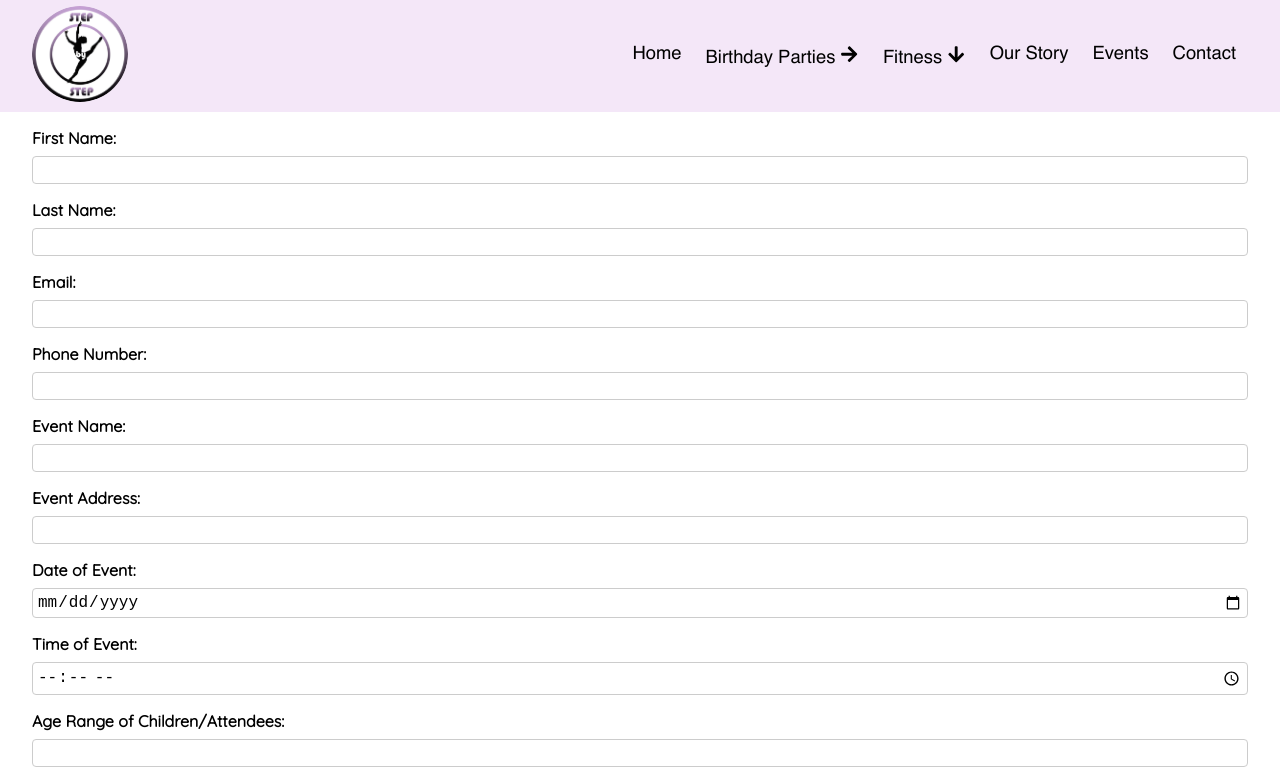
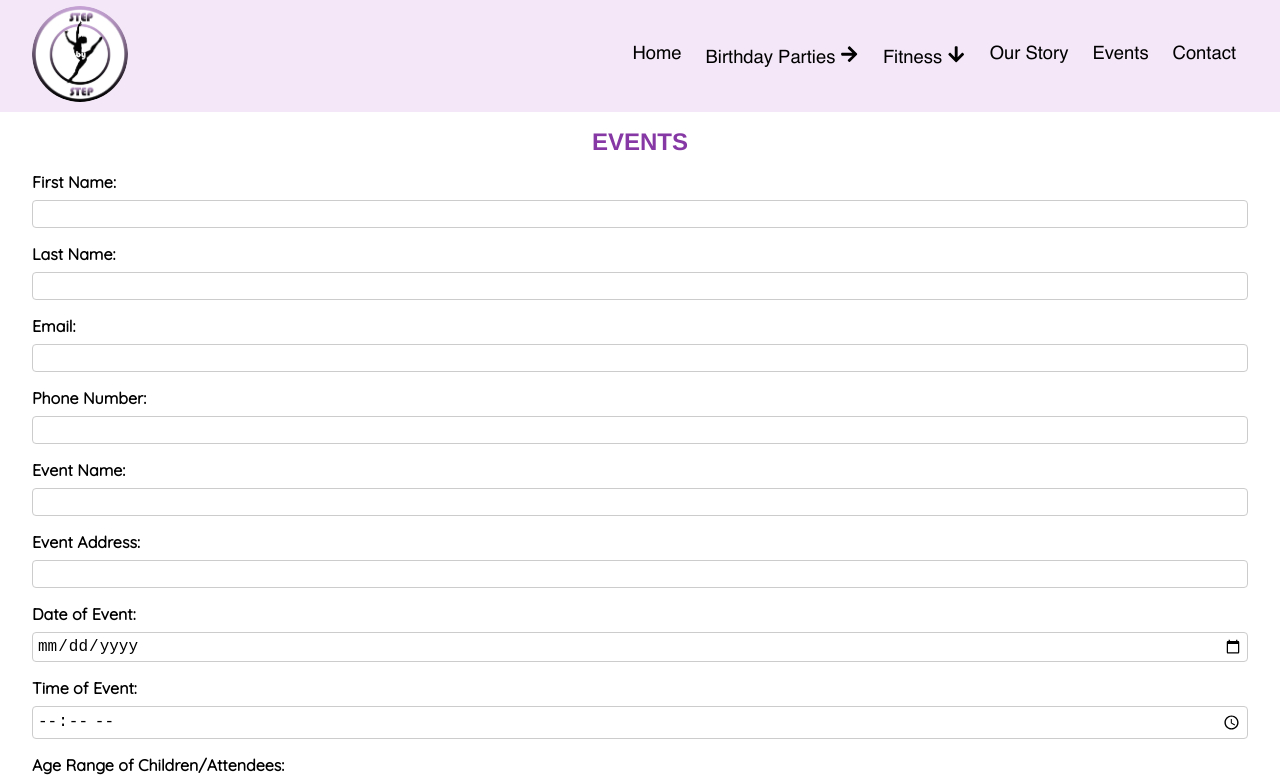
Before and after one commit to ralphdaryn/stepbystepstars, a React (Create React App) app: page /events in a window 1280 px wide. Shown: the top 781 px of the page. Built offline with nearby package versions, Linux system fonts and the light colour scheme.

Commit message:
style events and service

```diff
--- a/src/components/Events/Events.js
+++ b/src/components/Events/Events.js
@@ -1,5 +1,5 @@
 import "./Events.scss";
-import { useState } from "react";
+import { useState, useEffect } from "react";
 
 const Events = () => {
   const [formData, setFormData] = useState({
@@ -17,21 +17,23 @@ const Events = () => {
 
   const handleChange = (e) => {
     const { name, value } = e.target;
-    setFormData({
-      ...formData,
-      [name]: value,
-    });
+    setFormData({ ...formData, [name]: value });
   };
 
   const handleSubmit = (e) => {
     e.preventDefault();
-    console.log(formData);
-    // Here you can handle form submission, e.g., sending data to a server
+    console.log(formData); // Log or process formData as needed
   };
 
+  useEffect(() => {
+    window.scrollTo(0, 0); // Scroll to the top when the component mounts
+  }, []);
+
   return (
+    <div>
       <form className="events-form" onSubmit={handleSubmit}>
         <div className="events-form__field">
+          <h2 className="events-form__title">Events</h2>
           <label className="events-form__label">First Name:</label>
           <input
             className="events-form__input"
@@ -147,6 +149,7 @@ const Events = () => {
           Submit
         </button>
       </form>
+    </div>
   );
 };
 
--- a/src/components/Events/Events.scss
+++ b/src/components/Events/Events.scss
@@ -1,8 +1,16 @@
 .events-form {
   display: flex;
   flex-direction: column;
-  padding: 0.5rem 2rem 1.5rem;
-  margin-top: 7.5rem;
+  padding: 0 2rem 0.5rem;
+  margin-top: 8rem;
+
+  &__title {
+    text-align: center;
+    text-transform: uppercase;
+    margin-bottom: 1rem;
+    color: #8638a4;
+    font-family: "Helvetica", "sans-serif";
+  }
 
   &__field {
     margin-bottom: 1rem;
@@ -33,7 +41,7 @@
     transition: background-color 0.3s;
 
     &:hover {
-      background-color: #0056b3;
+      background-color: #86509a;
     }
   }
 }
--- a/src/components/Services/Services.scss
+++ b/src/components/Services/Services.scss
@@ -39,7 +39,6 @@
       border-radius: 2px;
     }
     &-fitness {
-      padding-top: 1rem;
       font-family: "HelveticaBold", "sans-serif";
       font-size: 1.5rem;
       text-align: center;
```
Lines whose indentation alone changed are shown as unchanged.
